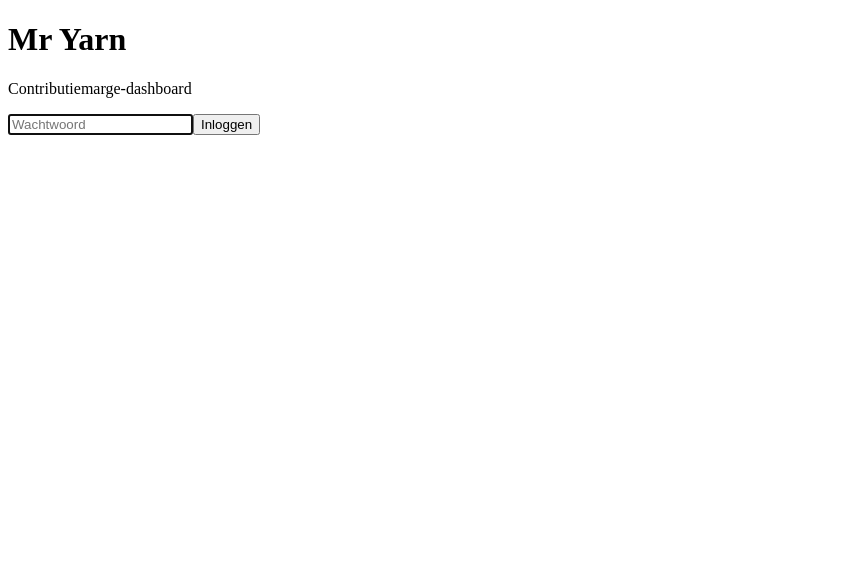
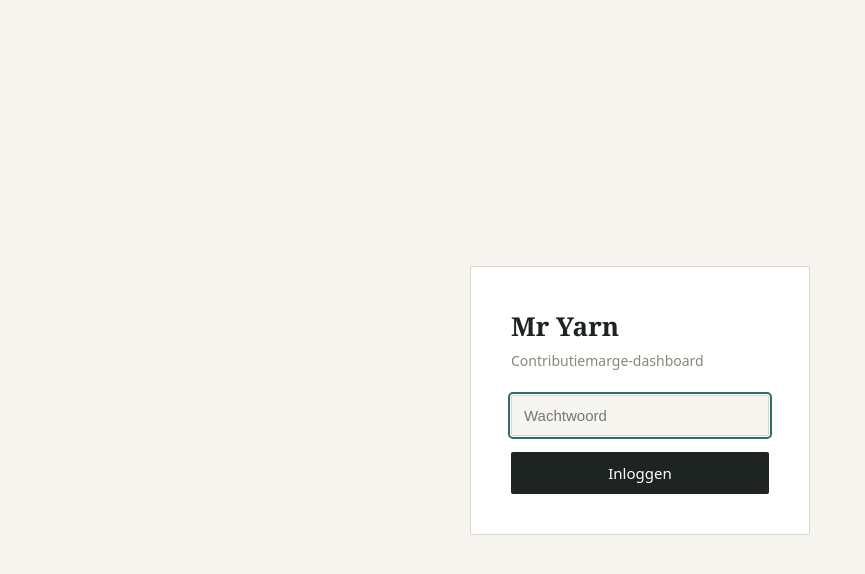
Before and after one commit to svenvanbeek/Mr-Yarn-Dashboard, a Next.js app: page /login in a window 1280 px wide. Shown: the top 574 px of the page, without its empty margins (0-865 px from the left). Built offline with nearby package versions, Linux system fonts and the light colour scheme.

Commit message:
Add files via upload

```diff
--- /dev/null
+++ b/app/layout.tsx
@@ -0,0 +1,15 @@
+import type { Metadata } from "next";
+import "./globals.css";
+
+export const metadata: Metadata = {
+  title: "Mr Yarn — Dashboard",
+  robots: { index: false, follow: false },
+};
+
+export default function RootLayout({ children }: { children: React.ReactNode }) {
+  return (
+    <html lang="nl">
+      <body>{children}</body>
+    </html>
+  );
+}
```
